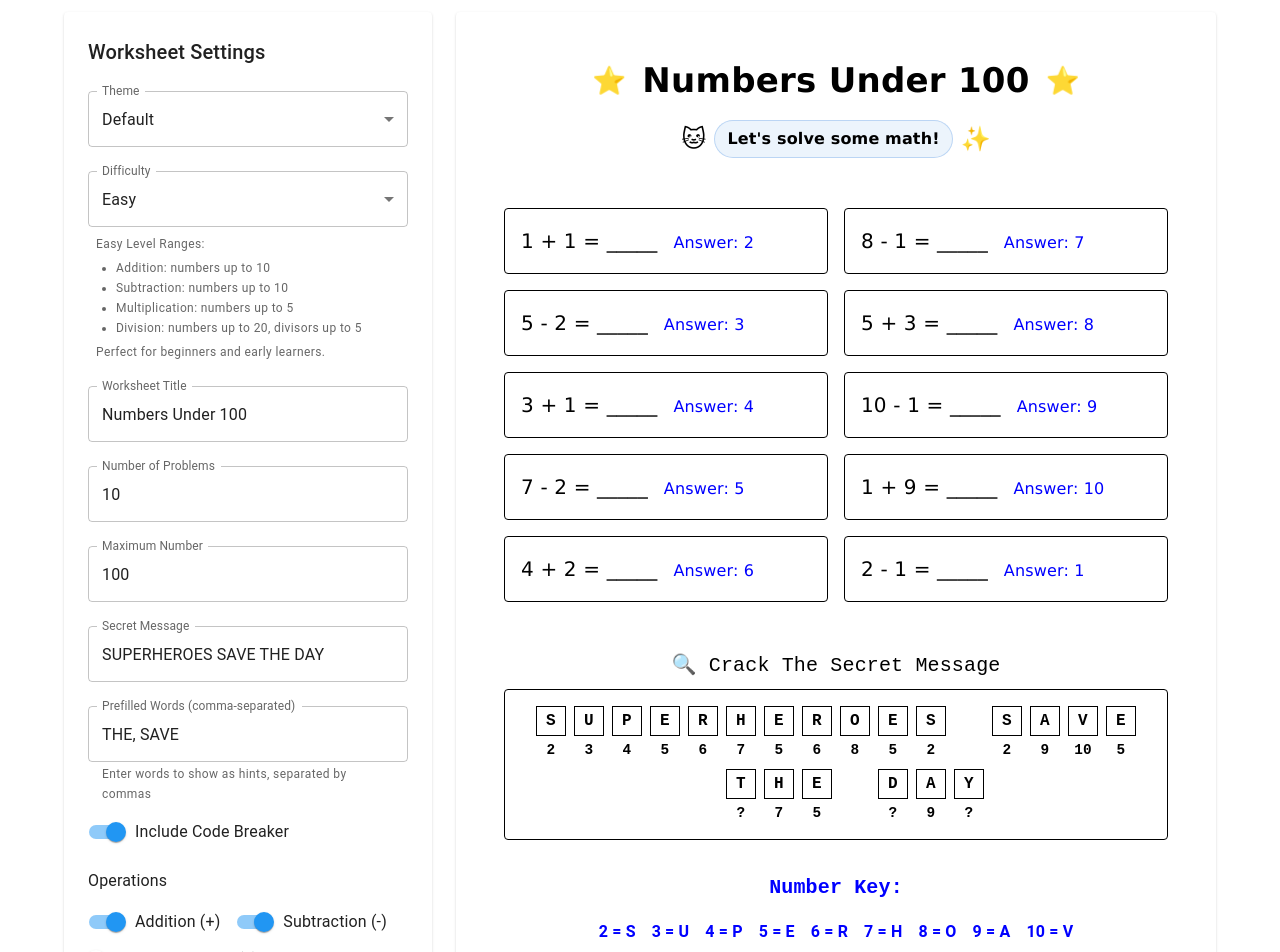
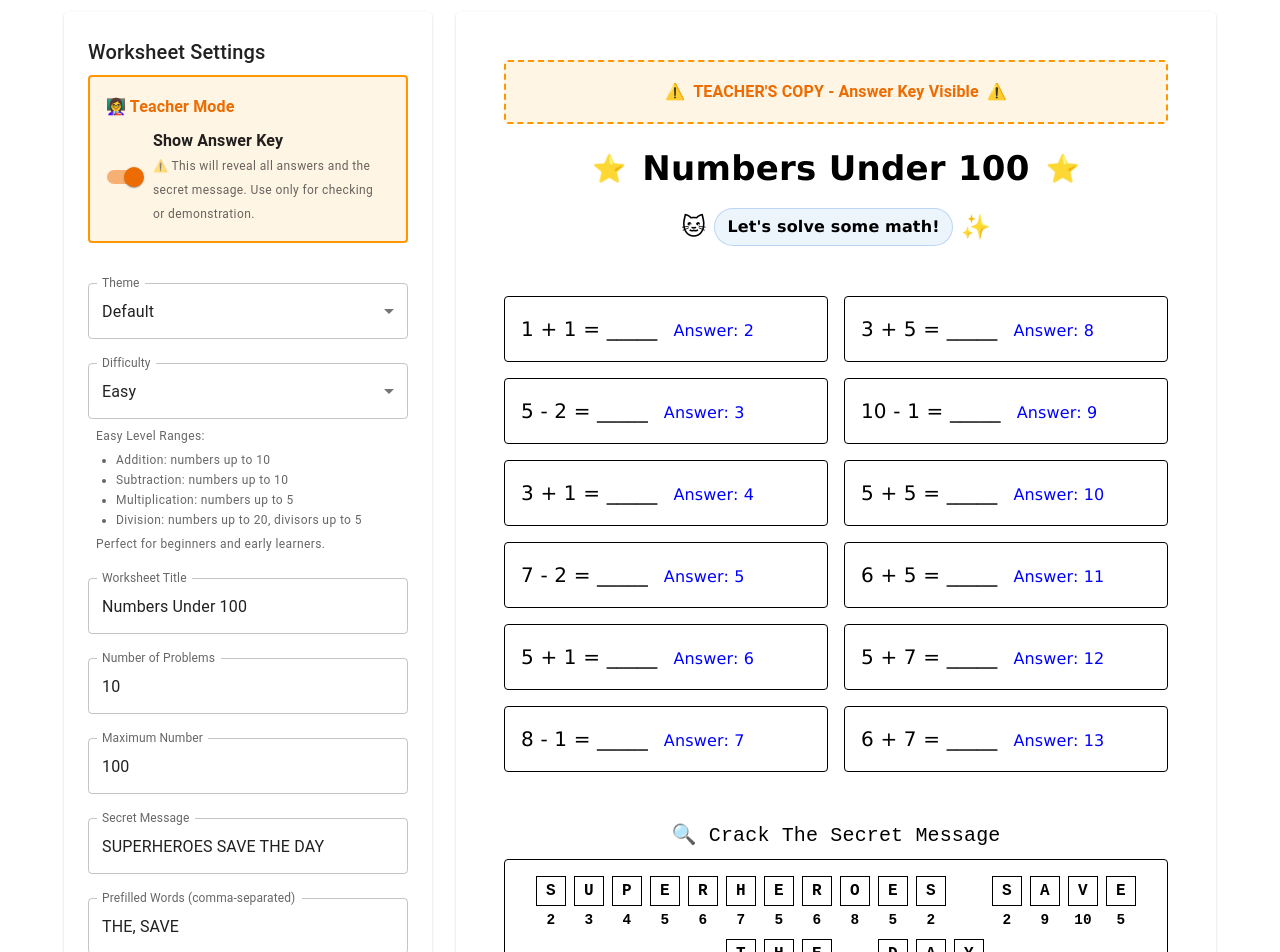
Before and after one commit to kebearry/math-worksheet-generator, a React (Create React App) app: page / in a window 1280 px wide. Shown: the part 20-972 px from the top of the page. Built offline with nearby package versions, Linux system fonts and the light colour scheme.

Commit message:
[Feature] Make Teacher's Mode more obvious and fix secret message bug

```diff
--- a/src/components/Worksheet.js
+++ b/src/components/Worksheet.js
@@ -128,10 +128,11 @@ const Worksheet = ({ settings, problems, theme = {
                       fontFamily: theme.font.message,
                       fontSize: '0.9rem',
                       color: theme.colors.secretMessage || theme.textColor,
-                      fontWeight: 'bold'
+                      fontWeight: 'bold',
+                      minHeight: '1.2em'
                     }}
                   >
-                    {letterToNumber[char] || '?'}
+                    {letterToNumber[char] || '\u2013'}
                   </Typography>
                 )}
               </Box>
@@ -143,35 +144,53 @@ const Worksheet = ({ settings, problems, theme = {
   };
 
   const renderNumberKey = () => {
-    const sortedEntries = Object.entries(letterToNumber)
-      .sort(([, a], [, b]) => a - b);
+    // Create a mapping of numbers to letters
+    const numberToLetter = {};
+    const messageLetters = new Set(settings.secretMessage.toUpperCase().split('').filter(char => char !== ' '));
+
+    // First, add all letters that are in the secret message
+    problems.forEach(problem => {
+      if (problem.answer && problem.letter) {
+        numberToLetter[problem.answer] = problem.letter;
+      }
+    });
+
+    // Sort by number value
+    const sortedEntries = Object.entries(numberToLetter)
+      .sort(([a], [b]) => parseInt(a) - parseInt(b));
 
     return (
       <Box sx={{ mt: 4, textAlign: 'center' }}>
         <Typography variant="h6" sx={{
           color: theme.colors.numberKey || '#0000FF',
           fontFamily: theme.font.message,
-          fontWeight: 'bold'
+          fontWeight: 'bold',
+          mb: 2
         }}>
           Number Key:
         </Typography>
         <Box sx={{
           display: 'flex',
           justifyContent: 'center',
-          gap: 2,
+          gap: 3,
           flexWrap: 'wrap',
           mt: 1,
           color: theme.colors.numberKey || '#0000FF',
           fontFamily: theme.font.message,
           bgcolor: theme.colors.keyBg,
-          p: 1,
+          p: 2,
           borderRadius: '4px',
-          fontWeight: 'bold'
+          border: theme.borderStyle,
+          fontSize: '1.2rem'
         }}>
-          {sortedEntries.map(([letter, number], index) => (
+          {sortedEntries.map(([number, letter], index) => (
             <Typography key={index} sx={{
               fontWeight: 'bold',
-              textShadow: theme.colors.background === '#1E1E1E' ? '0px 0px 2px rgba(0,0,0,0.8)' : 'none'
+              textShadow: theme.colors.background === '#1E1E1E' ? '0px 0px 2px rgba(0,0,0,0.8)' : 'none',
+              backgroundColor: messageLetters.has(letter) ? 'rgba(255, 255, 255, 0.1)' : 'transparent',
+              padding: '4px 12px',
+              borderRadius: '4px',
+              border: messageLetters.has(letter) ? '1px dashed currentColor' : 'none'
             }}>
               {number} = {letter}
             </Typography>
@@ -186,6 +205,35 @@ const Worksheet = ({ settings, problems, theme = {
       p: 3,
       bgcolor: theme.colors.background
     }}>
+      {settings.includeCodeBreaker && (
+        <Box
+          sx={{
+            mb: 3,
+            p: 2,
+            border: '2px dashed #ff9800',
+            borderRadius: 1,
+            bgcolor: 'rgba(255, 152, 0, 0.1)',
+            textAlign: 'center'
+          }}
+        >
+          <Typography
+            variant="subtitle1"
+            color="warning.main"
+            sx={{
+              fontWeight: 'bold',
+              display: 'flex',
+              alignItems: 'center',
+              justifyContent: 'center',
+              gap: 1
+            }}
+          >
+            <span role="img" aria-label="warning">⚠️</span>
+            TEACHER'S COPY - Answer Key Visible
+            <span role="img" aria-label="warning">⚠️</span>
+          </Typography>
+        </Box>
+      )}
+
       <Box sx={{ textAlign: 'center', mb: 4 }}>
         <Typography variant="h4" sx={{
           fontFamily: theme.font.title,
--- a/src/components/WorksheetGenerator.js
+++ b/src/components/WorksheetGenerator.js
@@ -255,9 +255,6 @@ const WorksheetGenerator = () => {
     });
 
     // Second pass: assign numbers based on difficulty level
-    // For easy: start at 2, increment by 1 (to stay within 10)
-    // For medium: start at 5, increment by 3 (to stay within 20)
-    // For hard: start at 5, increment by 6 (to stay within 100)
     let currentNumber;
     let increment;
 
@@ -279,19 +276,17 @@ const WorksheetGenerator = () => {
         increment = 6;
     }
 
+    // Ensure every letter gets a number
     uniqueLetters.forEach(letter => {
-      // Ensure we don't exceed the maximum number for the difficulty level
-      if (currentNumber <= ranges.addition.max) {
-        letterToNumber[letter] = currentNumber;
-        currentNumber += increment;
-      } else {
-        // If we exceed the max, wrap back to a smaller number that hasn't been used
-        let num = 2;
-        while (Object.values(letterToNumber).includes(num) && num <= ranges.addition.max) {
-          num++;
-        }
-        if (num <= ranges.addition.max) {
-          letterToNumber[letter] = num;
+      letterToNumber[letter] = currentNumber;
+      currentNumber += increment;
+
+      // If we exceed the max, wrap back to a smaller number
+      if (currentNumber > ranges.addition.max) {
+        currentNumber = 2;
+        // Skip numbers we've already used
+        while (Object.values(letterToNumber).includes(currentNumber)) {
+          currentNumber++;
         }
       }
     });
@@ -327,24 +322,23 @@ const WorksheetGenerator = () => {
     // Track which letters we've processed and which numbers we've used
     const processedLetters = new Set();
     const usedAnswers = new Set();
-    let operationIndex = 0;  // Track which operation to use next
+    let operationIndex = 0;
 
-    // First, generate problems for each unique letter in the message
-    [...message].forEach(char => {
-      if (char === ' ' || processedLetters.has(char)) return;
+    // Get all unique letters from the message
+    const uniqueMessageLetters = [...new Set(message.split('').filter(char => char !== ' '))];
 
-      processedLetters.add(char);
+    // First, ensure we create problems for ALL letters in the secret message
+    uniqueMessageLetters.forEach(char => {
+      if (processedLetters.has(char)) return;
+
       const targetAnswer = letterToNumber[char];
-
       if (!targetAnswer) return;
 
-      usedAnswers.add(targetAnswer);
       let problemGenerated = false;
 
-      // Try each operation starting with the current index
+      // Try each operation until we successfully generate a problem
       for (let i = 0; i < availableOperations.length && !problemGenerated; i++) {
-        const currentIndex = (operationIndex + i) % availableOperations.length;
-        const operation = availableOperations[currentIndex];
+        const operation = availableOperations[(operationIndex + i) % availableOperations.length];
 
         switch (operation) {
           case '+': {
@@ -361,7 +355,9 @@ const WorksheetGenerator = () => {
                   letter: char
                 });
                 problemGenerated = true;
-                operationIndex = (currentIndex + 1) % availableOperations.length;
+                processedLetters.add(char);
+                usedAnswers.add(targetAnswer);
+                operationIndex = (operationIndex + 1) % availableOperations.length;
               }
             }
             break;
@@ -380,7 +376,9 @@ const WorksheetGenerator = () => {
                   letter: char
                 });
                 problemGenerated = true;
-                operationIndex = (currentIndex + 1) % availableOperations.length;
+                processedLetters.add(char);
+                usedAnswers.add(targetAnswer);
+                operationIndex = (operationIndex + 1) % availableOperations.length;
               }
             }
             break;
@@ -407,7 +405,9 @@ const WorksheetGenerator = () => {
                   letter: char
                 });
                 problemGenerated = true;
-                operationIndex = (currentIndex + 1) % availableOperations.length;
+                processedLetters.add(char);
+                usedAnswers.add(targetAnswer);
+                operationIndex = (operationIndex + 1) % availableOperations.length;
               }
             }
             break;
@@ -433,7 +433,9 @@ const WorksheetGenerator = () => {
                   letter: char
                 });
                 problemGenerated = true;
-                operationIndex = (currentIndex + 1) % availableOperations.length;
+                processedLetters.add(char);
+                usedAnswers.add(targetAnswer);
+                operationIndex = (operationIndex + 1) % availableOperations.length;
               }
             }
             break;
@@ -454,6 +456,8 @@ const WorksheetGenerator = () => {
             answer: targetAnswer,
             letter: char
           });
+          processedLetters.add(char);
+          usedAnswers.add(targetAnswer);
         }
       }
     });
@@ -522,54 +526,33 @@ const WorksheetGenerator = () => {
         }
 
         if (potentialProblem) {
-          newProblem = potentialProblem;
-          usedAnswers.add(newProblem.answer);
-        }
-      }
+          // Try to assign this answer to an unused letter from A-Z
+          const possibleLetters = 'ABCDEFGHIJKLMNOPQRSTUVWXYZ'.split('')
+            .filter(l => !processedLetters.has(l));
 
-      // If we couldn't find a unique answer, create a simple problem within range
-      if (!newProblem) {
-        switch (operation) {
-          case '×': {
-            const maxNum = ranges.multiplication.maxFirstNum;
-            const firstNum = Math.floor(Math.random() * maxNum) + 1;
-            const secondNum = Math.floor(Math.random() * maxNum) + 1;
-            newProblem = {
-              firstNum,
-              secondNum,
-              operation: '×',
-              answer: firstNum * secondNum
-            };
-            break;
-          }
-          case '÷': {
-            const divisor = Math.floor(Math.random() * (ranges.division.maxDivisor - 1)) + 2;
-            const quotient = Math.floor(Math.random() * (ranges.division.maxDivisor - 1)) + 2;
-            const dividend = divisor * quotient;
-            newProblem = {
-              firstNum: dividend,
-              secondNum: divisor,
-              operation: '÷',
-              answer: quotient
-            };
-            break;
-          }
-          default: {
-            const firstNum = Math.floor(Math.random() * (ranges.addition.maxFirstNum - 1)) + 1;
-            const maxSecond = ranges.addition.max - firstNum;
-            const secondNum = Math.floor(Math.random() * maxSecond) + 1;
-            newProblem = {
-              firstNum,
-              secondNum,
-              operation: '+',
-              answer: firstNum + secondNum
-            };
+          if (possibleLetters.length > 0) {
+            const randomLetter = possibleLetters[Math.floor(Math.random() * possibleLetters.length)];
+            potentialProblem.letter = randomLetter;
+            processedLetters.add(randomLetter);
+            newProblem = potentialProblem;
+            usedAnswers.add(newProblem.answer);
           }
         }
       }
 
-      problems.push(newProblem);
+      if (newProblem) {
+        problems.push(newProblem);
+      }
     }
+
+    // Sort problems to ensure message letters come first
+    problems.sort((a, b) => {
+      const aInMessage = uniqueMessageLetters.includes(a.letter);
+      const bInMessage = uniqueMessageLetters.includes(b.letter);
+      if (aInMessage && !bInMessage) return -1;
+      if (!aInMessage && bInMessage) return 1;
+      return 0;
+    });
 
     return problems;
   }
@@ -583,6 +566,41 @@ const WorksheetGenerator = () => {
               <Typography variant="h6" gutterBottom>
                 Worksheet Settings
               </Typography>
+
+              {/* Teacher Mode Warning Section */}
+              <Box
+                sx={{
+                  mb: 3,
+                  p: 2,
+                  border: '2px solid #ff9800',
+                  borderRadius: 1,
+                  bgcolor: 'rgba(255, 152, 0, 0.1)',
+                }}
+              >
+                <Typography variant="subtitle1" color="warning.main" sx={{ fontWeight: 'bold', mb: 1 }}>
+                  👩‍🏫 Teacher Mode
+                </Typography>
+                <FormControlLabel
+                  control={
+                    <Switch
+                      checked={settings.includeCodeBreaker}
+                      onChange={handleSettingsChange('includeCodeBreaker')}
+                      color="warning"
+                    />
+                  }
+                  label={
+                    <Box>
+                      <Typography variant="body1" sx={{ fontWeight: 'bold' }}>
+                        Show Answer Key
+                      </Typography>
+                      <Typography variant="caption" color="text.secondary">
+                        ⚠️ This will reveal all answers and the secret message. Use only for checking or demonstration.
+                      </Typography>
+                    </Box>
+                  }
+                />
+              </Box>
+
               <Box sx={{ mb: 2 }}>
                 <FormControl fullWidth margin="normal">
                   <InputLabel>Theme</InputLabel>
@@ -691,15 +709,6 @@ const WorksheetGenerator = () => {
                   margin="normal"
                   helperText="Enter words to show as hints, separated by commas"
                 />
-                <FormControlLabel
-                  control={
-                    <Switch
-                      checked={settings.includeCodeBreaker}
-                      onChange={handleSettingsChange('includeCodeBreaker')}
-                    />
-                  }
-                  label="Include Code Breaker"
-                />
                 <Typography variant="subtitle1" sx={{ mt: 2, mb: 1 }}>
                   Operations
                 </Typography>
```
